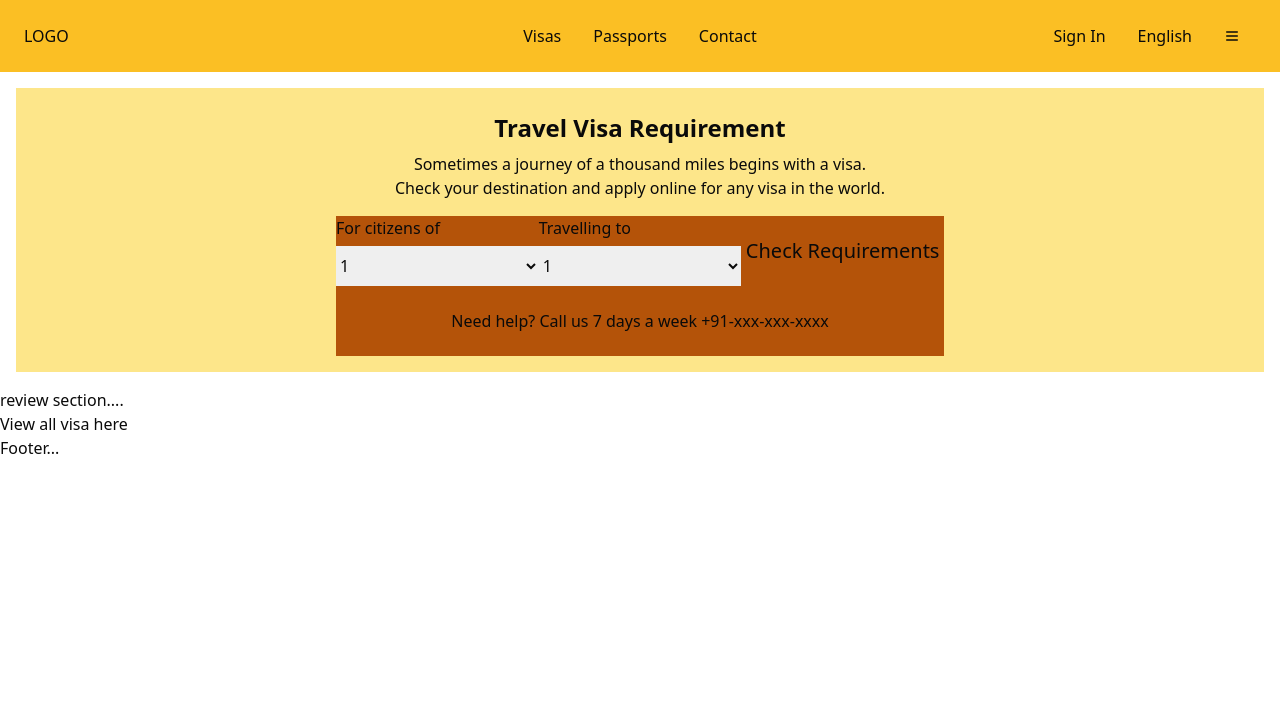
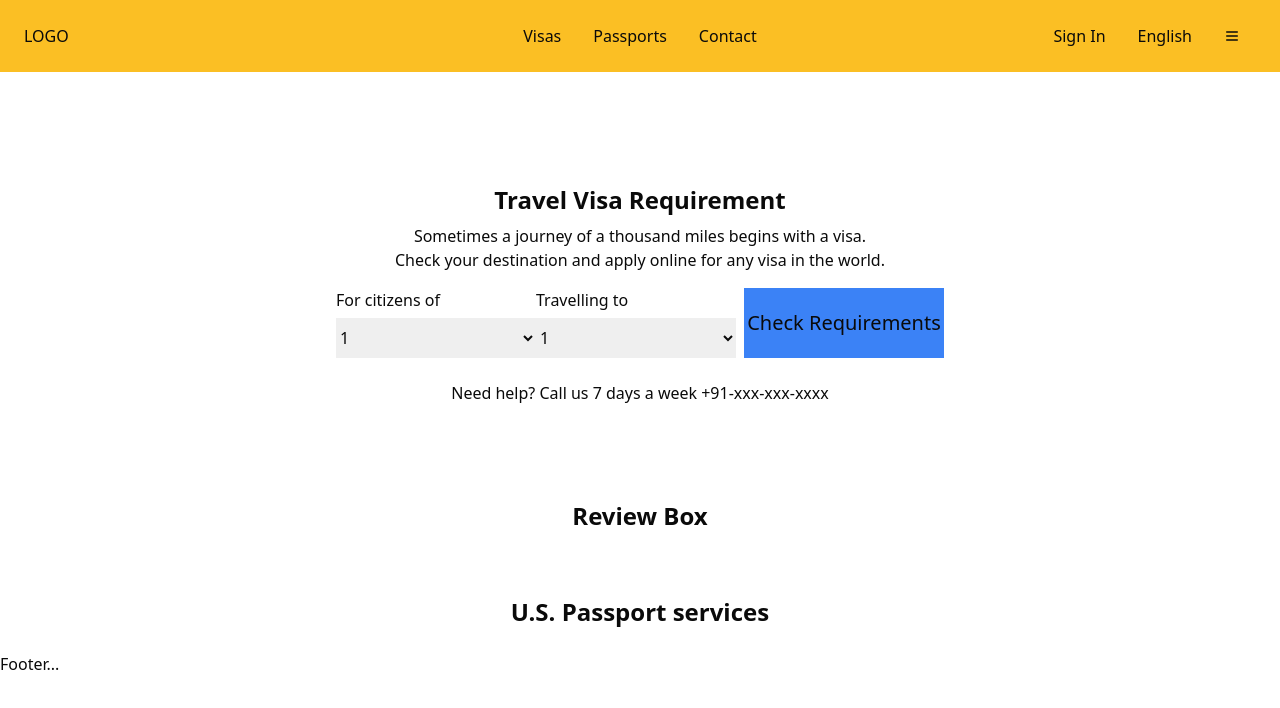
Before and after one commit to jaydeepgodhani/Immigration-ts, a React (Vite) app: page / in a window 1280 px wide. Shown: the top 708 px of the page. Built offline with nearby package versions, Linux system fonts and the light colour scheme.

Commit message:
homepage updated

```diff
--- a/src/InitialEngagement.tsx
+++ b/src/InitialEngagement.tsx
@@ -1,11 +1,11 @@
 const InitialEngagement = () => {
   return (
       <div className='h-auto w-full flex justify-center items-center'>
-        <div className='h-auto w-full m-4 items-center justify-center flex flex-col bg-amber-200 p-4'>
-          <h1 className='text-2xl font-bold m-2'>Travel Visa Requirement</h1>
+        <div className='h-auto w-full m-4 items-center justify-center flex flex-col p-4'>
+          <h1 className='text-2xl font-bold m-2 mt-20'>Travel Visa Requirement</h1>
           <span>Sometimes a journey of a thousand miles begins with a visa.</span>
           <span>Check your destination and apply online for any visa in the world.</span>
-          <div className='w-1/2 flex items-center justify-center flex-col bg-amber-700 mt-4'>
+          <div className='w-1/2 flex items-center justify-center flex-col mt-4'>
             <div className='w-full flex items-center justify-center h-[70px]'>
 
               <div className='w-1/3 flex items-center justify-between flex-col h-full'>
@@ -25,8 +25,8 @@ const InitialEngagement = () => {
                 </select>
               </div>
 
-              <button className='w-1/3 flex items-center justify-center h-full text-xl'>Check
-                Requirements
+              <button className='w-1/3 flex items-center justify-center h-full text-xl bg-blue-500 ml-2'>
+                Check Requirements
               </button>
 
             </div>
--- a/src/Reviews.tsx
+++ b/src/Reviews.tsx
@@ -1,6 +1,10 @@
 const Reviews = () => {
   return (
-      <h1>review section....</h1>
+      <div className='h-auto w-full flex justify-center items-center'>
+        <div className='h-auto w-full m-4 items-center justify-center flex flex-col p-4'>
+          <h1 className='text-2xl font-bold m-2'>Review Box</h1>
+        </div>
+      </div>
   )
 }
 
--- a/src/ViewAllVisa.tsx
+++ b/src/ViewAllVisa.tsx
@@ -1,6 +1,10 @@
 const ViewAllVisa = () => {
   return (
-      <h1>View all visa here</h1>
+      <div className='h-auto w-full flex justify-center items-center'>
+        <div className='h-auto w-full m-4 items-center justify-center flex flex-col'>
+          <h1 className='text-2xl font-bold m-2'>U.S. Passport services</h1>
+        </div>
+      </div>
   )
 }
 
```
Also changed, not shown: src/assets/banner.jpg (added), 1 other file (tests, documents, lock files or other folders).
